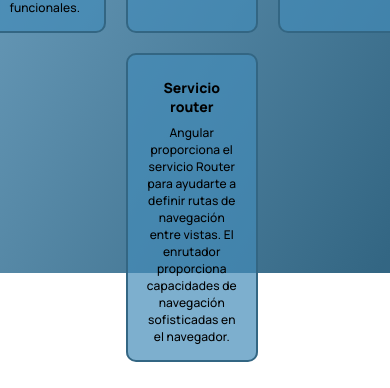
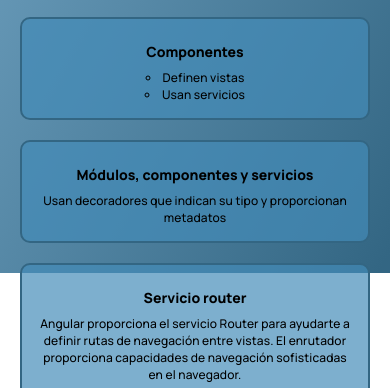
Before and after one commit to ritaiglesias-96/ria-angular-demo, an Angular app: page / in a window 390 px wide. Shown: the part 661-1049 px from the top of the page. Before the commit the page ends 1023 px from the top, so only its background shows below. Built offline with nearby package versions, Linux system fonts and the light colour scheme.

Commit message:
Page/home (#5)
* feature: home page

* arreglo contenedor, y responsive

```diff
--- a/src/app/app.component.html
+++ b/src/app/app.component.html
@@ -1,4 +1,7 @@
-<app-nav-bar [titulo]="presentacion.nav.title" [botones]="presentacion.nav.buttons"></app-nav-bar>
+<app-nav-bar
+  [titulo]="presentacion.nav.title"
+  [botones]="presentacion.nav.buttons"
+></app-nav-bar>
 
 <div class="contenedor">
   <router-outlet></router-outlet>
--- a/src/app/app.component.scss
+++ b/src/app/app.component.scss
@@ -25,6 +25,5 @@
 .contenedor {
   padding: 20px;
   background: linear-gradient(118.65deg, $blue1 5.88%, $blue2 98.75%);
-  height: 100%;
   text-align: center;
 }
--- a/src/app/pages/home-page/home-page.component.scss
+++ b/src/app/pages/home-page/home-page.component.scss
@@ -57,9 +57,24 @@
         color: $white;
       }
     }
-
     .carta:last-child {
       grid-column: 2;
     }
+
+    @include media-tablet() {
+      grid-template-columns: repeat((2, 1fr));
+      width: 100%;
+      .carta:last-child {
+        grid-column: 1;
+      }
+    }
+
+    @include media-mobile() {
+      grid-template-columns: 1fr;
+      width: 100%;
+      .carta:last-child {
+        grid-column: 1;
+      }
+    }
   }
 }
```
